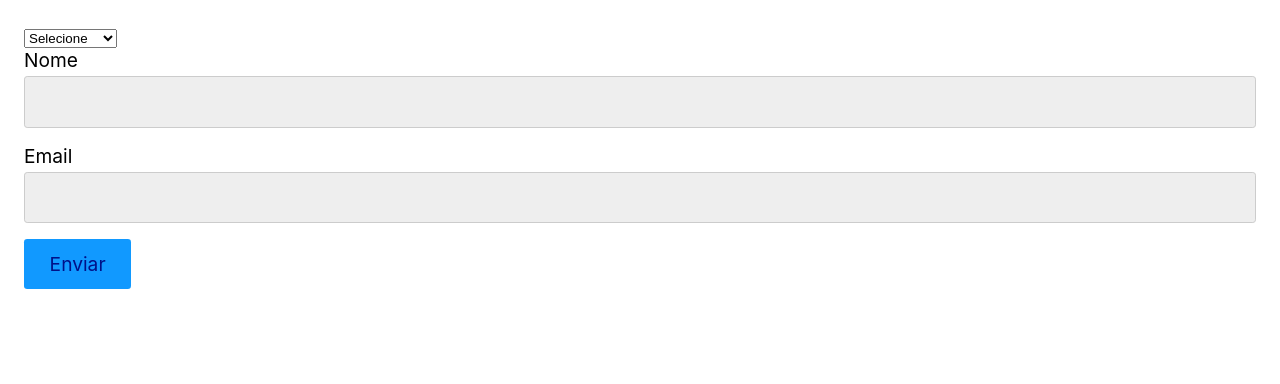
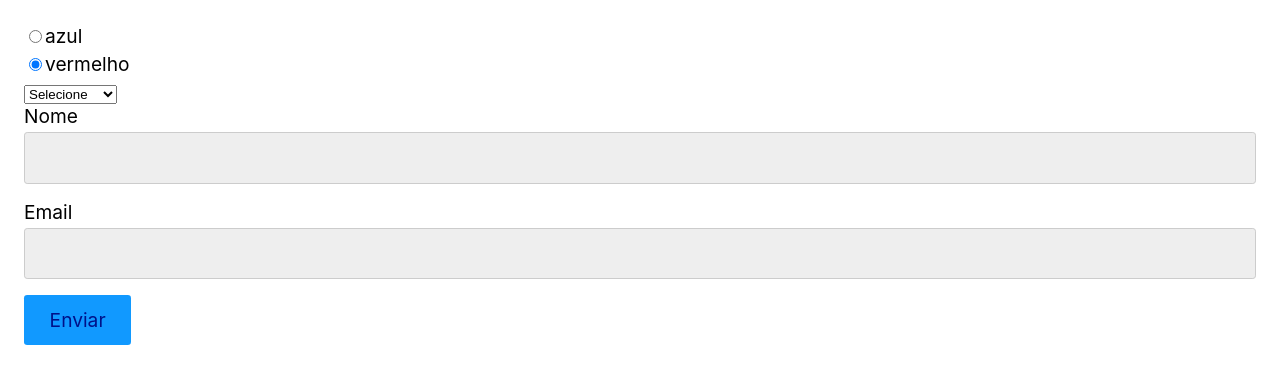
Before and after one commit to JosueFernandes7/OneBitCode, a React (Create React App) app in the folder ReactJs/04. ReactAppOg/myapp/: page / in a window 1280 px wide. Shown: the top 384 px of the page. Built offline with nearby package versions, Linux system fonts and the light colour scheme.

Commit message:
radio component

```diff
--- a/ReactJs/04. ReactAppOg/myapp/src/App.js
+++ b/ReactJs/04. ReactAppOg/myapp/src/App.js
@@ -1,12 +1,15 @@
 import React from 'react'
-import Input from './Input'
-import Select from './Select';
+import Input from './Form/Input'
+import Select from './Form/Select';
+import Radio from './Form/Radio';
 const App = () => {
   const [nome,setNome] = React.useState('');
   const [email,setEmail] = React.useState('');
   const [produto, setProduto] = React.useState('')
+  const [cor, setCor] = React.useState('vermelho');
   return (
     <form>
+      <Radio options={['azul','vermelho']} value={cor} setValue = {setCor}/>
       <Select options={['smartphone','tablet']} value={produto} setValue={setProduto}/>
       <Input label="Nome" id="nome" value={nome} setValue={setNome} required/>
       <Input label="Email" id="email" type="email" value={email} setValue={setEmail} />
--- /dev/null
+++ b/ReactJs/04. ReactAppOg/myapp/src/Form/Radio.js
@@ -0,0 +1,25 @@
+import React from 'react';
+
+const Radio = ({options, value, setValue}) => {
+  console.log(options);
+  return (
+    <>
+    {options.map((op, index) => (
+      <label key={index}>
+        <input
+        type="radio"
+        checked={value === op}
+        value={op}
+        onChange={({target}) =>setValue(target.value)}
+        >
+        </input>
+        {op}
+      </label>
+    ))}
+    {/* {options.map((option, index) =>(
+    )} */}
+    </>
+  )
+}
+
+export default Radio;
```
Also changed, not shown: ReactJs/04. ReactAppOg/myapp/src/Form/Input.js (renamed from ReactJs/04. ReactAppOg/myapp/src/Input.js), ReactJs/04. ReactAppOg/myapp/src/Form/Select.js (renamed from ReactJs/04. ReactAppOg/myapp/src/Select.js).
